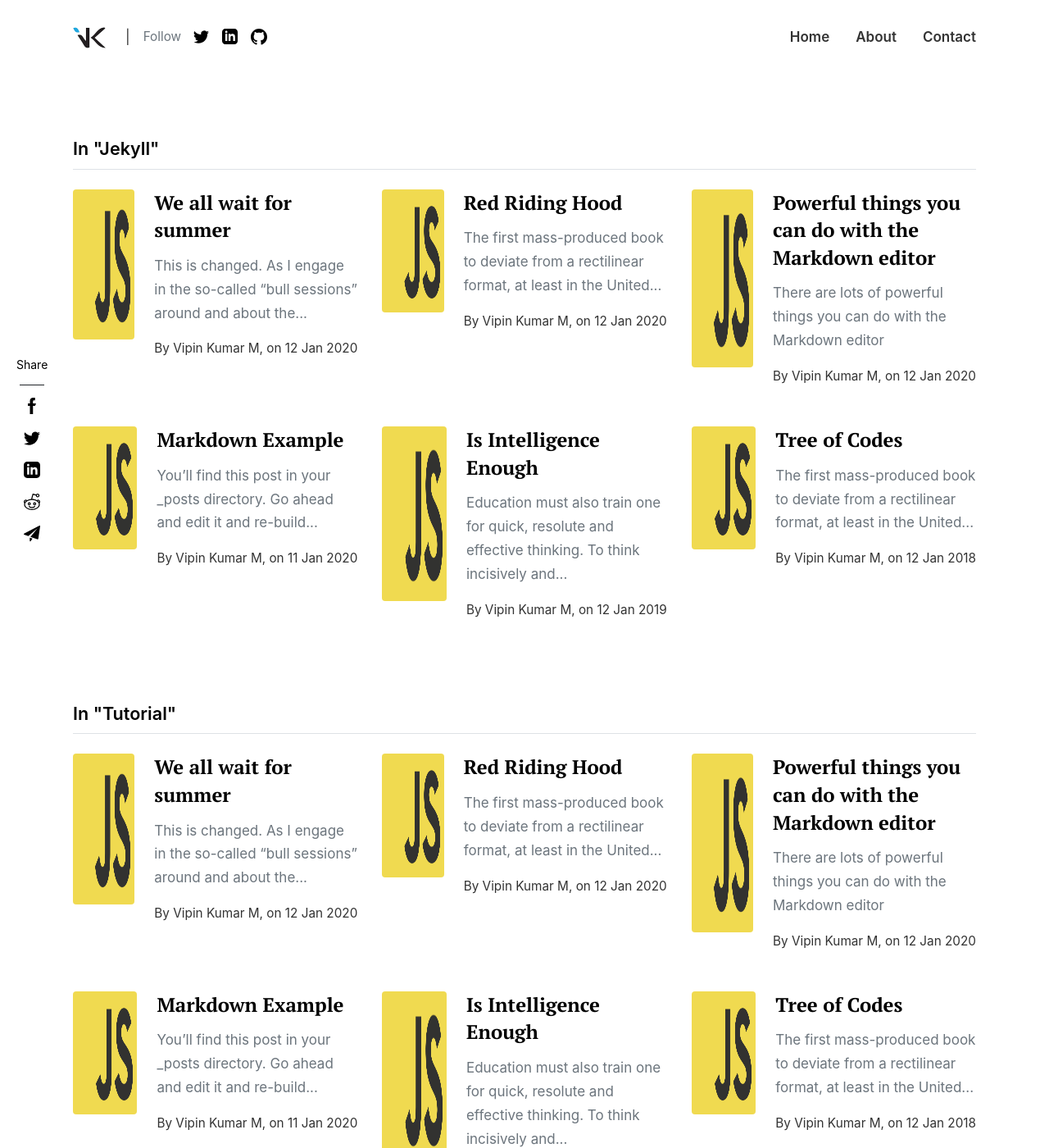
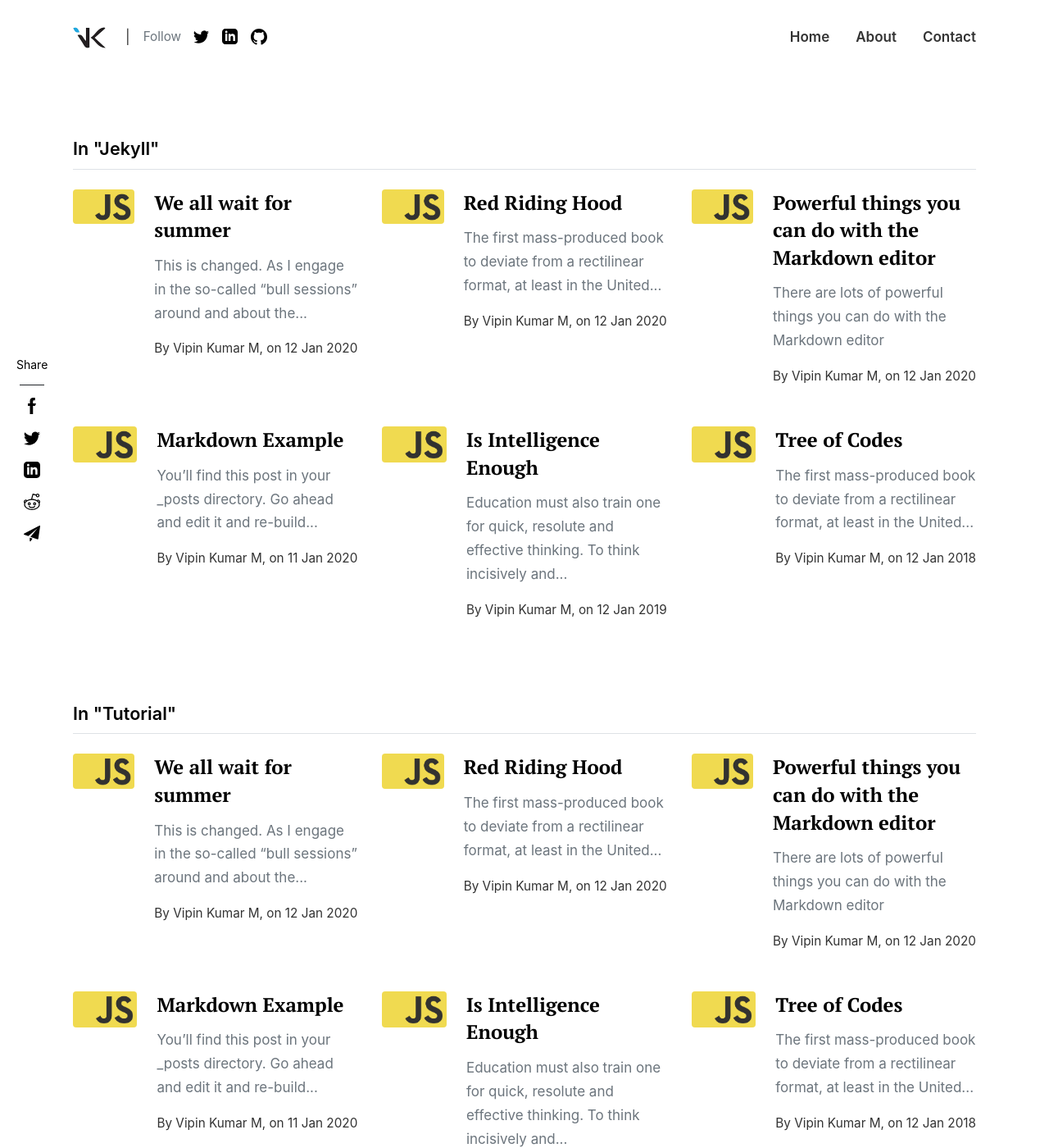
Before and after one commit to VipinMadhaan/vipinmadhaan.github.io, a Jekyll site: the page built from pages/categories.html, in a window 1280 px wide and 1400 px high. Shown: the whole window at 82% size. Built offline with Jekyll 4.4.1, drawn with Linux system fonts in a browser that asks for light colours.

Commit message:
fixed css

```diff
--- a/_sass/bootstrap/_card.scss
+++ b/_sass/bootstrap/_card.scss
@@ -32,14 +32,13 @@
 }
 @media only screen and (min-width: 768px) {
   .card-image {
-    max-width: 25%;
+    max-width: 28%;
   }
   .card-image-inner {
     margin-bottom: 0;
-    height: -webkit-fill-available;
   }
   .card-block {
-    max-width: 75%;
+    max-width: 72%;
     margin-left: 1.5rem;
   }
   .posts {
```
